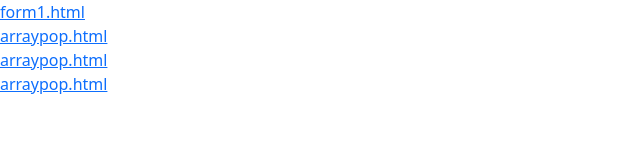
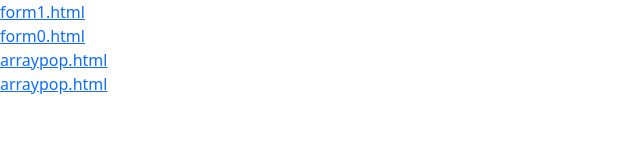
Before and after one commit to WangJie1208/0612, a plain HTML site: page index.html in a window 1280 px wide. Shown: the full height of the page, 0-640 px from the left. Drawn offline with nearby package versions, Linux system fonts and the light colour scheme.

Commit message:
Update index.html

```diff
--- a/index.html
+++ b/index.html
@@ -11,7 +11,7 @@
 <body>
   <a href="form1.html">form1.html</a>
     <br>
-     <a href="arraypop.html">arraypop.html</a>
+     <a href="form0.html">form0.html</a>
     <br>
      <a href="arraypop.html">arraypop.html</a>
     <br>
```
